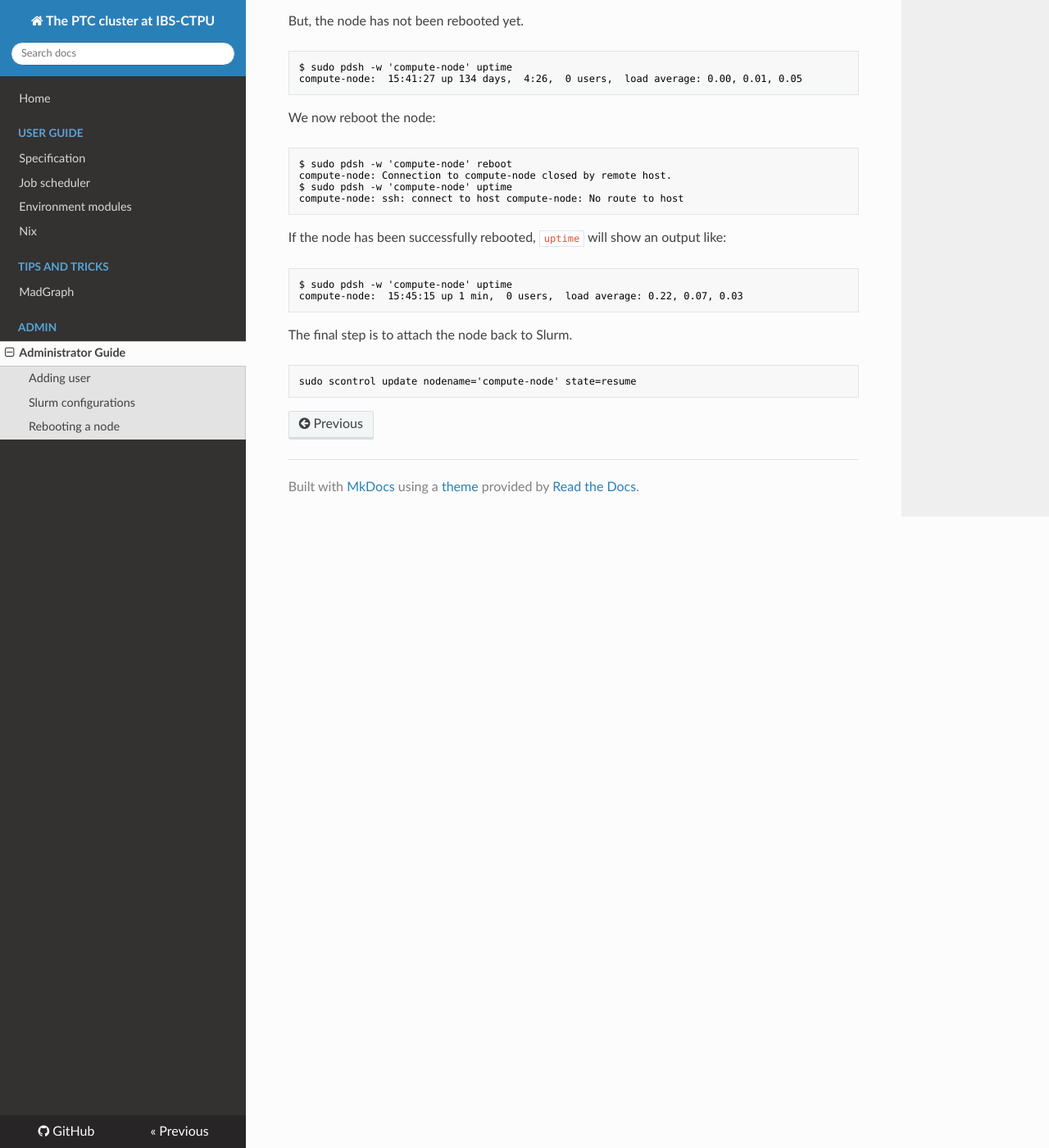
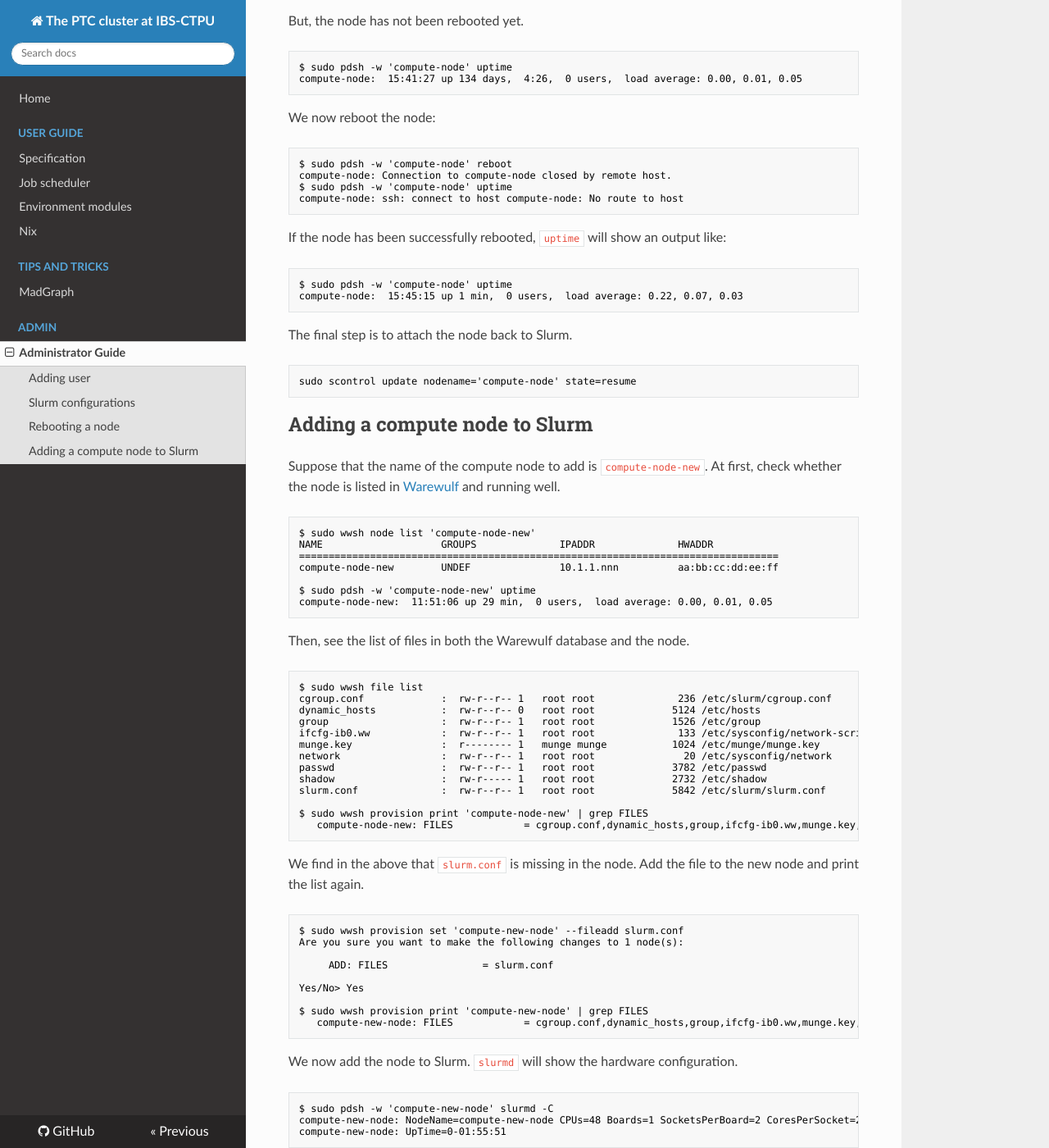
Before and after one commit to cbpark/ptc-cluster, an MkDocs documentation site: the page built from docs/admin/admin-guide.md, in a window 1280 px wide and 1400 px high, scrolled down 1470 px. Shown: the whole window at 82% size. Built offline with MkDocs 1.6.1, drawn with Linux system fonts in a browser that asks for light colours; nearby versions of some CDN libraries; old or Windows-style settings are respelled for this version of MkDocs; some of the changed text lies outside the part shown.

Commit message:
Add a subsection for adding a node to slurm

````diff
--- a/docs/admin/admin-guide.md
+++ b/docs/admin/admin-guide.md
@@ -34,13 +34,13 @@ sudo wwsh file resync
 The synchronization might take several minutes. To check the status, run
 
 ``` no-highlight
-sudo pdsh -w 'compute-0-[0-22]' grep alice /etc/passwd
+sudo pdsh -w 'compute-0-[0-24]' grep alice /etc/passwd
 ```
 
 A useful command to force the synchronization is
 
 ``` no-highlight
-sudo pdsh -w 'compute-0-[0-22]' 'rm /tmp/.wwgetfiles_timestamp; SLEEPTIME=1 /warewulf/bin/wwgetfiles'
+sudo pdsh -w 'compute-0-[0-24]' 'rm /tmp/.wwgetfiles_timestamp; SLEEPTIME=1 /warewulf/bin/wwgetfiles'
 ```
 
 ## Slurm configurations
@@ -95,3 +95,104 @@ The final step is to attach the node back to Slurm.
 ``` no-highlight
 sudo scontrol update nodename='compute-node' state=resume
 ```
+
+## Adding a compute node to Slurm
+
+Suppose that the name of the compute node to add is `compute-node-new`. At first, check whether the node is listed in [Warewulf](http://warewulf.lbl.gov/) and running well.
+
+``` no-highlight
+$ sudo wwsh node list 'compute-node-new'
+NAME                    GROUPS              IPADDR              HWADDR
+=================================================================================
+compute-node-new        UNDEF               10.1.1.nnn          aa:bb:cc:dd:ee:ff
+
+$ sudo pdsh -w 'compute-node-new' uptime
+compute-node-new:  11:51:06 up 29 min,  0 users,  load average: 0.00, 0.01, 0.05
+```
+
+Then, see the list of files in both the Warewulf database and the node.
+
+``` no-highlight
+$ sudo wwsh file list
+cgroup.conf             :  rw-r--r-- 1   root root              236 /etc/slurm/cgroup.conf
+dynamic_hosts           :  rw-r--r-- 0   root root             5124 /etc/hosts
+group                   :  rw-r--r-- 1   root root             1526 /etc/group
+ifcfg-ib0.ww            :  rw-r--r-- 1   root root              133 /etc/sysconfig/network-scripts/ifcfg-ib0
+munge.key               :  r-------- 1   munge munge           1024 /etc/munge/munge.key
+network                 :  rw-r--r-- 1   root root               20 /etc/sysconfig/network
+passwd                  :  rw-r--r-- 1   root root             3782 /etc/passwd
+shadow                  :  rw-r----- 1   root root             2732 /etc/shadow
+slurm.conf              :  rw-r--r-- 1   root root             5842 /etc/slurm/slurm.conf
+
+$ sudo wwsh provision print 'compute-node-new' | grep FILES
+   compute-node-new: FILES            = cgroup.conf,dynamic_hosts,group,ifcfg-ib0.ww,munge.key,network,passwd,shadow
+```
+
+We find in the above that `slurm.conf` is missing in the node. Add the file to the new node and print the list again.
+
+``` no-highlight
+$ sudo wwsh provision set 'compute-new-node' --fileadd slurm.conf
+Are you sure you want to make the following changes to 1 node(s):
+
+     ADD: FILES                = slurm.conf
+
+Yes/No> Yes
+
+$ sudo wwsh provision print 'compute-new-node' | grep FILES
+   compute-new-node: FILES            = cgroup.conf,dynamic_hosts,group,ifcfg-ib0.ww,munge.key,network,passwd,shadow,slurm.conf
+```
+
+We now add the node to Slurm. `slurmd` will show the hardware configuration.
+
+``` no-highlight
+$ sudo pdsh -w 'compute-new-node' slurmd -C
+compute-new-node: NodeName=compute-new-node CPUs=48 Boards=1 SocketsPerBoard=2 CoresPerSocket=24 ThreadsPerCore=1 RealMemory=128444 TmpDisk=64222
+compute-new-node: UpTime=0-01:55:51
+```
+
+Memorize the first line somewhere and add a line to `/etc/slurm/slurm.conf` as follows:
+
+```
+(...)
+
+NodeName=compute-new-node      Procs=48 Sockets=2 CoresPerSocket=24 ThreadsPerCore=1 RealMemory=128444 Weight=1041 MemSpecLimit=4000 State=UNKNOWN
+
+(...)
+```
+
+And, update the partitions:
+
+```
+(...)
+
+PartitionName=espresso     Nodes=compute-new-node           MaxNodes=1   MaxCPUsPerNode=10 DefMemPerCPU=2000 MaxTime=00:20:00 State=UP Default=YES
+
+(...)
+```
+
+Since `slurm.conf` has been updated, the file must be re-synced.
+
+``` no-highlight
+sudo wwsh file resync
+```
+
+The re-synchronization process will take a few or several minutes. To see whether it's been done in the compute nodes, run
+
+``` no-highlight
+sudo pdsh -w 'compute-0-[0-24]' grep NodeName=compute-new-node /etc/slurm/slurm.conf
+```
+
+When everything is fine, we restart the slurm daemons. In the master node, run
+
+``` no-highlight
+sudo systemctl restart slurmctld.service
+sudo pdsh -w 'compute-0-[0-24]' systemctl restart slurmd
+sudo systemctl restart slurmctld.service
+```
+
+If there is any error, check the systemd status and see the log message:
+
+``` no-highlight
+systemctl status slurmctld.service
+sudo tail -n50 /var/log/slurmctld.log
+```
````
